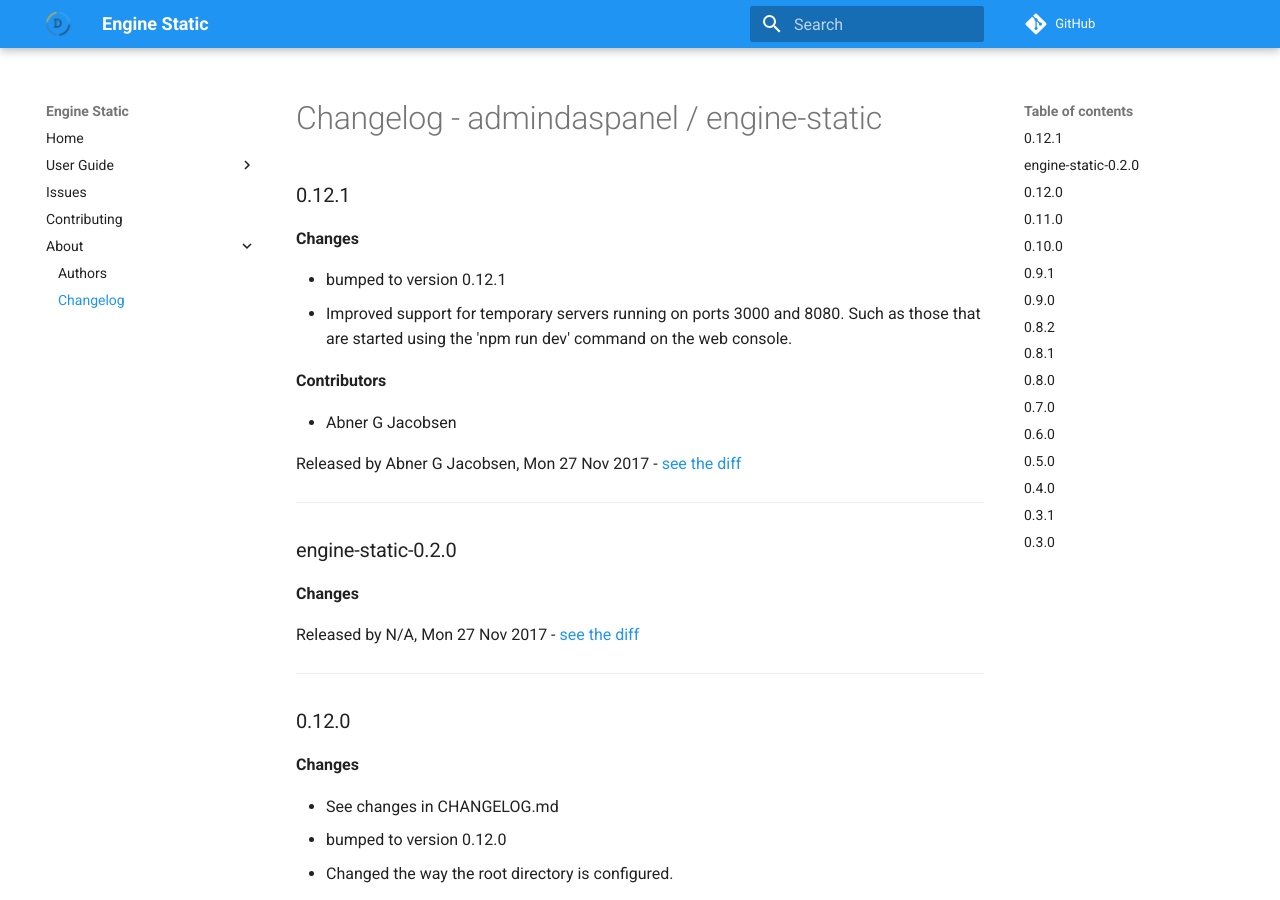
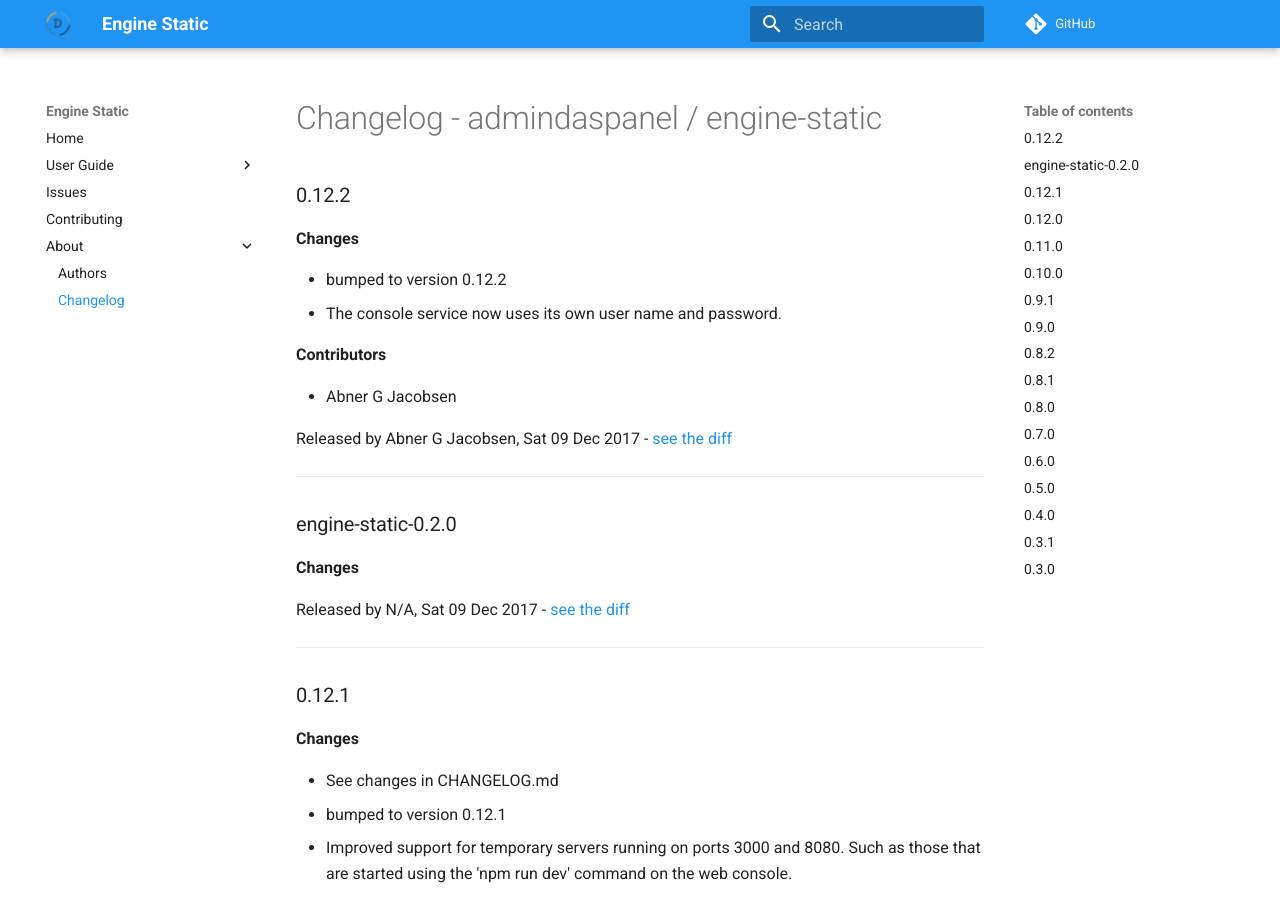
Before and after one commit to daspanel/engine-static, an MkDocs documentation site: the page built from docs/changelog.md, in a window 1280 px wide and 900 px high. Built offline with MkDocs 1.6.1 and Material for MkDocs 9.7.7, drawn with Linux system fonts in a browser that asks for light colours; comment, search, counter and statistics services are not loaded; old or Windows-style settings are respelled for this version of MkDocs.

Commit message:
See changes in CHANGELOG.md

```diff
--- a/docs/changelog.md
+++ b/docs/changelog.md
@@ -1,8 +1,31 @@
 # Changelog - admindaspanel / engine-static
+
+### 0.12.2
+__Changes__
+
+- bumped to version 0.12.2
+- The console service now uses its own user name and password.
+
+__Contributors__
+
+- Abner G Jacobsen
+
+Released by Abner G Jacobsen, Sat 09 Dec 2017 -
+[see the diff](https://github.com/admindaspanel/engine-static/compare/0.12.1...0.12.2#diff)
+______________
+
+### engine-static-0.2.0
+__Changes__
+
+
+Released by N/A, Sat 09 Dec 2017 -
+[see the diff](https://github.com/admindaspanel/engine-static/compare/...#diff)
+______________
 
 ### 0.12.1
 __Changes__
 
+- See changes in CHANGELOG.md
 - bumped to version 0.12.1
 - Improved support for temporary servers running on ports 3000 and 8080. Such as those that are started using the 'npm run dev' command on the web console.
 
@@ -12,14 +35,6 @@ __Contributors__
 
 Released by Abner G Jacobsen, Mon 27 Nov 2017 -
 [see the diff](https://github.com/admindaspanel/engine-static/compare/0.12.0...0.12.1#diff)
-______________
-
-### engine-static-0.2.0
-__Changes__
-
-
-Released by N/A, Mon 27 Nov 2017 -
-[see the diff](https://github.com/admindaspanel/engine-static/compare/...#diff)
 ______________
 
 ### 0.12.0
```
Also changed, not shown: CHANGELOG.md (+23 -8 lines).
